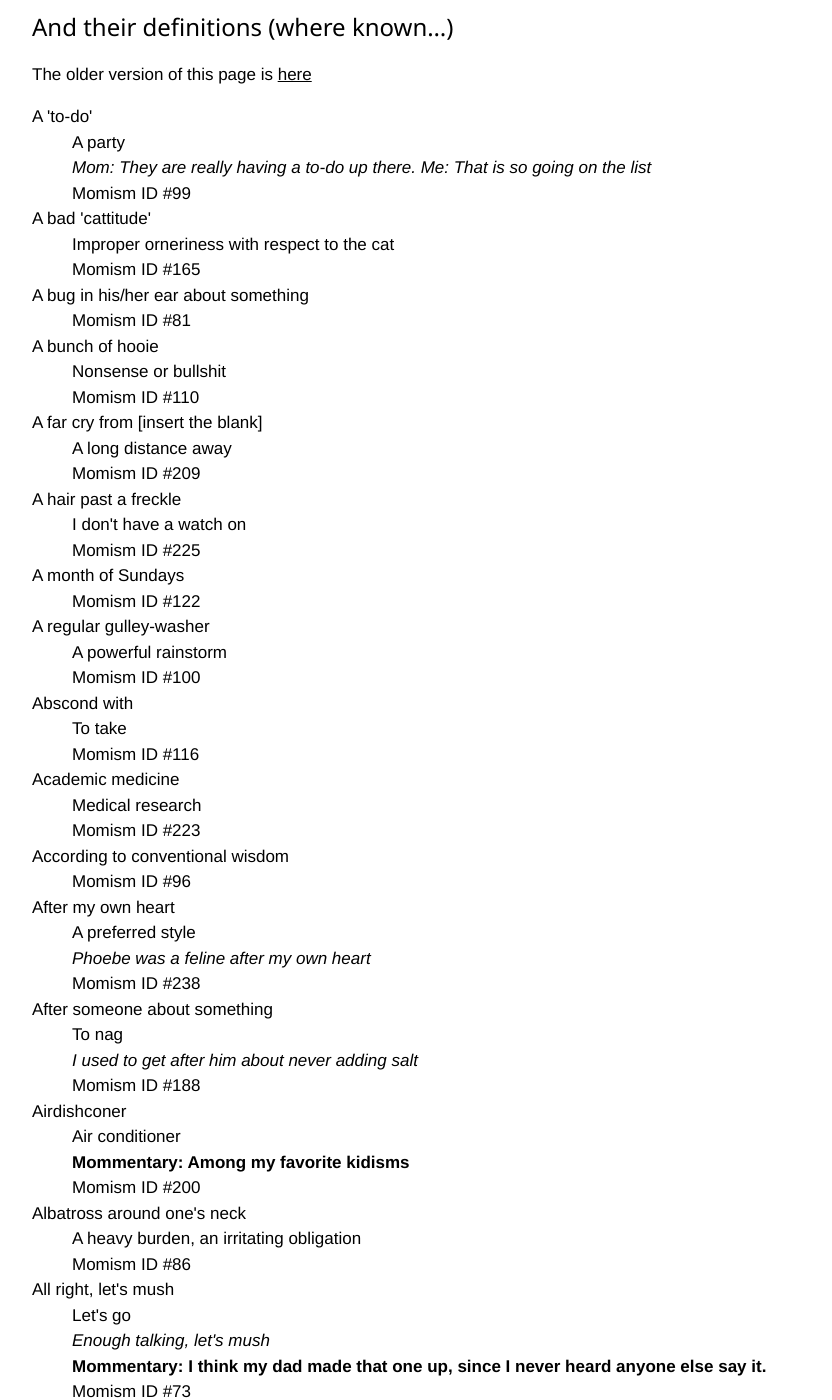
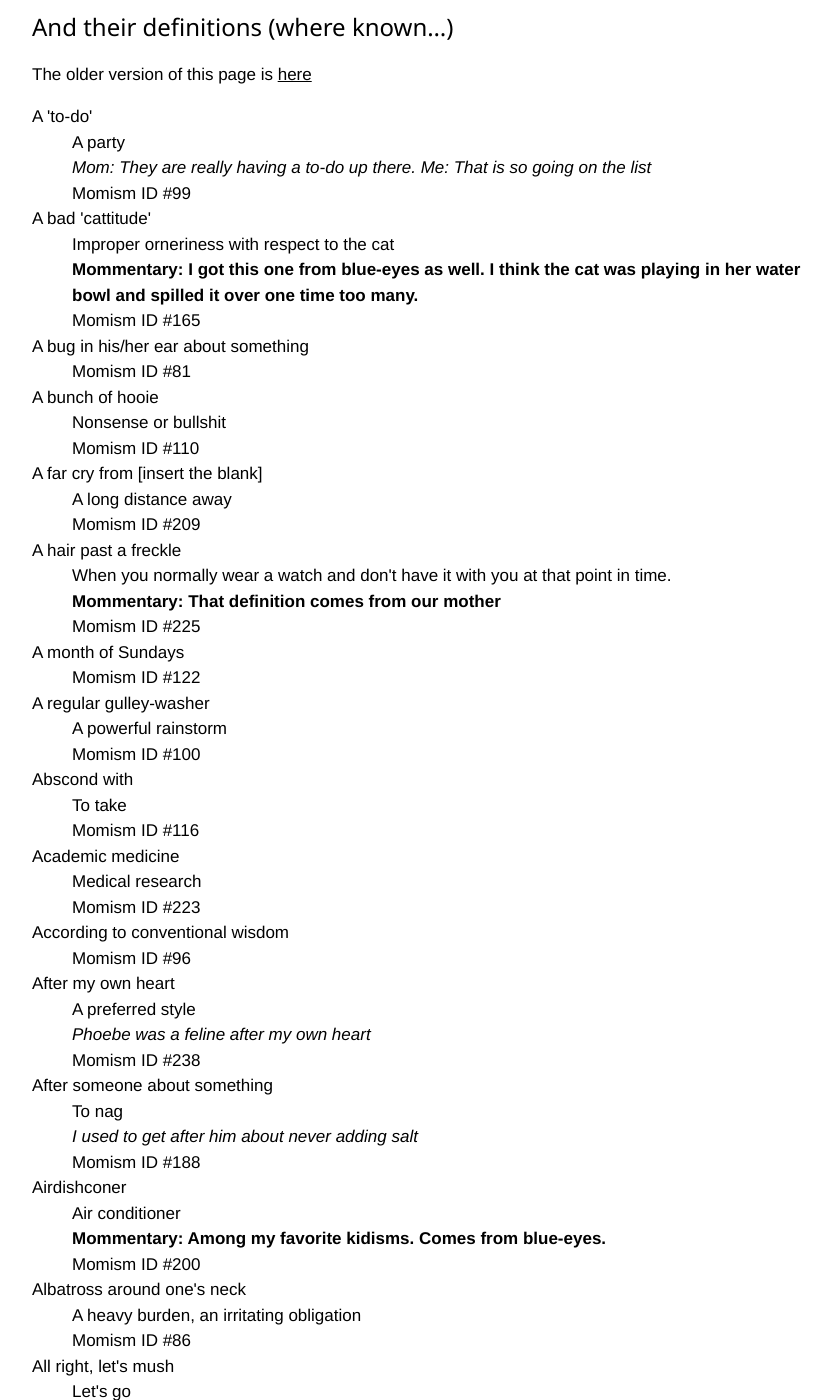
Before and after one commit to summerhays/new_momisms, a Jekyll site: the page built from old_list.md, in a window 1280 px wide and 1400 px high, scrolled down 261 px. Shown: the whole window, without its empty margins (223-1055 px from the left). Built offline with Jekyll 4.4.1, drawn with Linux system fonts in a browser that asks for light colours; some of the changed text lies outside the part shown.

Commit message:
mother's feedback

```diff
--- a/_data/momisms.yaml
+++ b/_data/momisms.yaml
@@ -5,6 +5,7 @@
 - momism: "A bad 'cattitude'"
   order: 165
   definition: "Improper orneriness with respect to the cat"
+  mommentary: "I got this one from blue-eyes as well. I think the cat was playing in her water bowl and spilled it over one time too many."
 - momism: "A bug in his/her ear about something"
   order: 81
 - momism: "A bunch of hooie"
@@ -15,7 +16,8 @@
   definition: "A long distance away"
 - momism: "A hair past a freckle"
   order: 225
-  definition: "I don't have a watch on"
+  definition: "When you normally wear a watch and don't have it with you at that point in time."
+  mommentary: "That definition comes from our mother"
 - momism: "A month of Sundays"
   order: 122
 - momism: "A regular gulley-washer"
@@ -40,7 +42,7 @@
 - momism: "Airdishconer"
   order: 200
   definition: "Air conditioner"
-  mommentary: "Among my favorite kidisms"
+  mommentary: "Among my favorite kidisms. Comes from blue-eyes."
 - momism: "Albatross around one's neck"
   order: 86
   definition: "A heavy burden, an irritating obligation"
@@ -100,6 +102,7 @@
   order: 255
   definition: "Refers to her son"
   example: "Blue-eyed wonder."
+  mommentary: "I used to look in the mirror with my brown eyes and wonder where his blue eyes came from."
 - momism: "Bonkers"
   order: 195
   definition: "Crazy"
@@ -125,7 +128,7 @@
   definition: "(Exclamation)"
 - momism: "Can't beat it with a stick!"
   order: 156
-- momism: "Capice"
+- momism: "Capisce"
   order: 26
   definition: "Mother's favorite Sicilian mafia reference, meaning 'Do you understand?'"
 - momism: "Cat, stop tenderizing me!"
@@ -232,7 +235,7 @@
 - momism: "Fewidgewator"
   order: 201
   definition: "Refridgerator"
-  mommentary: "Among my favorite kidisms"
+  mommentary: "Among my favorite kidisms; comes from blue-eyes."
 - momism: "Figment of my imagination"
   order: 135
   definition: "Imaginary"
@@ -352,9 +355,9 @@
   order: 109
   example: "I'm gonna hang up my shingle and become a babysitter"
 - momism: "I'm not getting any younger"
-  example: "Your sister just about did me in with that three-hour walk. I'm not getting any younger, you know"
   order: 32
   definition: "I'm getting so wise ;)"
+  example: "Your sister just about did me in with that three-hour walk. I'm not getting any younger, you know"
 - momism: "If you [insert the blank], your name is dog"
   order: 42
   definition: "Your name is mud (cat version)"
@@ -605,6 +608,7 @@
   mommentary: "Seems to me a perch is more temporary."
 - momism: "Rotten in Denmark"
   order: 49
+  mommentary: "That's from Shakespeare"
 - momism: "Ruffled his feathers"
   order: 80
   definition: "To have irritated or offended someone"
@@ -627,10 +631,6 @@
   order: 248
   definition: "Worn, used, decrepit"
   example: "Those socks have seen better days: they’re filled with holes."
-- momism: "Sell fwoop"
-  order: 192
-  definition: "A fell swoop"
-  example: "I cleaned the yard and planted flowers in one swell foop"
 - momism: "She could talk the leaves off a tree"
   order: 187
   definition: "Someone often speaks at great length"
@@ -670,7 +670,8 @@
   definition: "The person mom just mentioned has appeared"
 - momism: "Splinker"
   order: 174
-  definition: "Splinter, baby talk from the middle child"
+  definition: "Splinter"
+  mommentary: "Baby talk from the middle child. I liked splinker a lot better than what it should've been, whatever that was"
 - momism: "Squabbling"
   order: 133
   definition: "To bicker, argue"
@@ -691,6 +692,10 @@
 - momism: "Sweet tooth"
   order: 40
   definition: "Love of sugar"
+- momism: "Swell foop"
+  order: 192
+  definition: "A fell swoop"
+  example: "I cleaned the yard and planted flowers in one swell foop"
 - momism: "Take a long walk off a short dock"
   order: 79
   definition: "Imperative: leave"
--- a/about.md
+++ b/about.md
@@ -4,7 +4,7 @@
 permalink: /about.html
 id: about
 ---
-By Jove (momism ID #[47](/list.html#momism_id47)),  a [searchable](search.html) list of [all {{ site.data.momisms.size }}](list.html) of mother's momisms — the whole shebangdasium (#[141](/list.html#momism_id141)), compiled by her children (a.k.a. son (#[115](/list.html#momism_id115)) and baby doll (#[132](/list.html#momism_id132))), since 2009, thanks to our good ears for language and our great fingers for typing (#[191](/list.html#momism_id191)).
+By Jove (momism ID #[47](/list.html#momism_id47)),  a [searchable](search.html) list of [all {{ site.data.momisms.size }}](list.html) of mother's momisms — the whole shebangdasium (#[141](/list.html#momism_id141)), compiled by her children (a.k.a. son (#[115](/list.html#momism_id115)), blue-eyes([255](list.html#momism_id255), and baby doll (#[132](/list.html#momism_id132))), since 2009, thanks to our good ears for language and our great fingers for typing (#[191](/list.html#momism_id191)).
 
 But wait, isn't a momism [_an undue dependence on maternal protection, resulting in loss of independence_](https://www.dictionary.com/browse/momism)? Certainly not!
 
```
